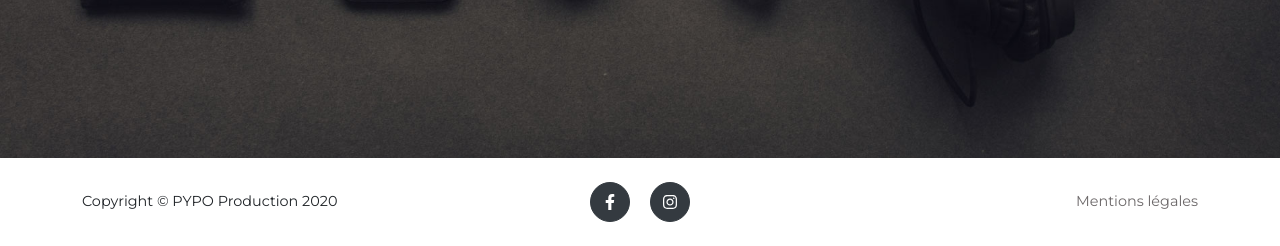
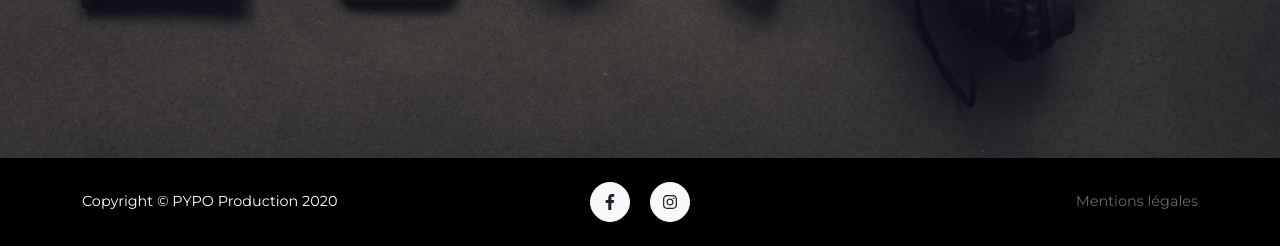
Before and after one commit to Nastyflav/site_PYPO_production, a Django app: page /404/ in a window 1280 px wide. Shown: the part 654-900 px from the top of the page. Run offline with Django 3.2, Linux system fonts and the light colour scheme; parts of the project's set-up code (start-up, migrations or seed data) failed here and were passed over; some libraries are stand-ins or nearby versions; some web fonts are replaced.

Commit message:
Re-arranged the footer and the navbar colors

```diff
--- a/site_pypo/site_pypo/static/dist/js/custom_footer.js
+++ /dev/null
@@ -1,22 +0,0 @@
-jQuery(document).ready(function($) {
-
-    // Set footer always on the bottom of the page
-
-
-    function footerBottom(footerSelector) {
-        footerSelector.css("display", "block")
-        var docHeight = $(window).height();
-        var footerTop = footerSelector.position().top + footerSelector.height();
-        var footerH = footerSelector.height();
-        if (footerTop < docHeight) {
-            footerSelector.css("margin-top", (docHeight - footerTop) + "px");
-        }
-    }
-    // Apply when page is loading
-    footerBottom($("#footer py-4"));
-
-    // Apply when page is resizing
-    $(window).resize(function() {
-        footerBottom($("#footer py-4"));
-    });
-});
--- a/site_pypo/site_pypo/static/dist/js/custom_navbar.js
+++ /dev/null
@@ -1,3 +0,0 @@
-$('.dropdown').hover(function(){
-    $('.dropdown-toggle', this).trigger('click');
-  });
--- a/site_pypo/site_pypo/static/src/scss/components/_navbar.scss
+++ b/site_pypo/site_pypo/static/src/scss/components/_navbar.scss
@@ -2,7 +2,10 @@
 #mainNav {
     padding-top: 1rem;
     padding-bottom: 1rem;
-    background-color: $white;
+    background-color: transparent;
+    &.navbar-shrink {
+        background-color: $text;
+    }
     .navbar-toggler {
         padding: 0.75rem;
         font-family: $headings-font-family;
@@ -59,7 +62,7 @@
         &.navbar-shrink {
             padding-top: 1rem;
             padding-bottom: 1rem;
-            background-color: $secondary;
+            background-color: $text;
             .navbar-brand {
                 font-size: 1.25em;
                 svg,
--- a/site_pypo/site_pypo/static/src/scss/sections/_footer.scss
+++ b/site_pypo/site_pypo/static/src/scss/sections/_footer.scss
@@ -3,4 +3,9 @@
     text-align: center;
     font-size: 0.9rem;
     font-family: $headings-font-family;
+    background-color: $text;
 }
+
+.text-copyright {
+    color: $white;
+}
--- a/site_pypo/site_pypo/templates/base.html
+++ b/site_pypo/site_pypo/templates/base.html
@@ -63,10 +63,10 @@
         <footer class="footer py-4">
             <div class="container">
                 <div class="row align-items-center">
-                    <div class="col-lg-4 text-lg-left">Copyright © PYPO Production 2020</div>
+                    <div class="col-lg-4 text-lg-left text-copyright">Copyright © PYPO Production 2020</div>
                     <div class="col-lg-4 my-3 my-lg-0">
-                        <a class="btn btn-dark btn-social mx-2" href="https://www.facebook.com/PYPOproduction"><i class="fab fa-facebook-f"></i></a>
-                        <a class="btn btn-dark btn-social mx-2" href="#!"><i class="fab fa-instagram"></i></a>
+                        <a class="btn btn-light btn-social mx-2" href="https://www.facebook.com/PYPOproduction"><i class="fab fa-facebook-f"></i></a>
+                        <a class="btn btn-light btn-social mx-2" href="#!"><i class="fab fa-instagram"></i></a>
                     </div>
                     <div class="col-lg-4 text-lg-right">
                         <a class="link" href="/mentions-legales/">Mentions légales</a>
```
Also changed, not shown: site_pypo/site_pypo/static/dist/css/styles.css.
